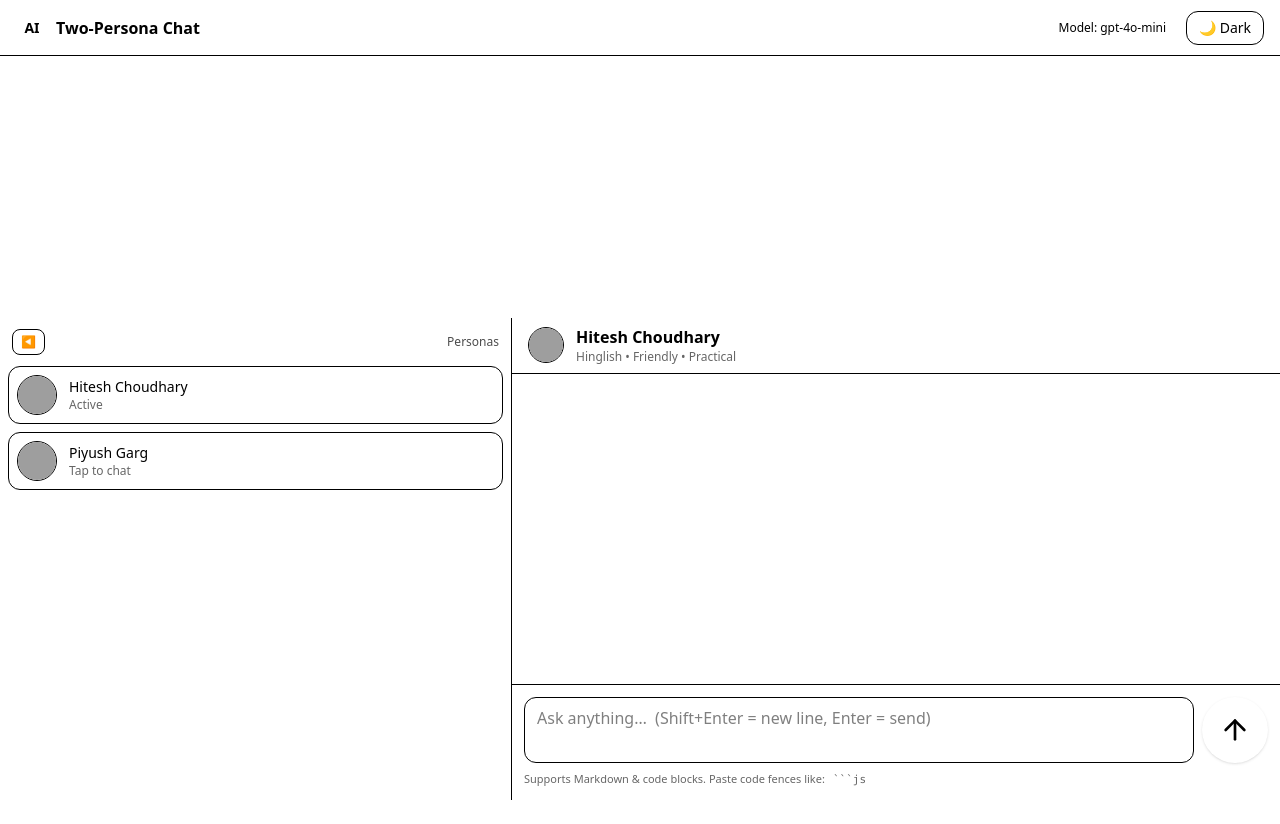
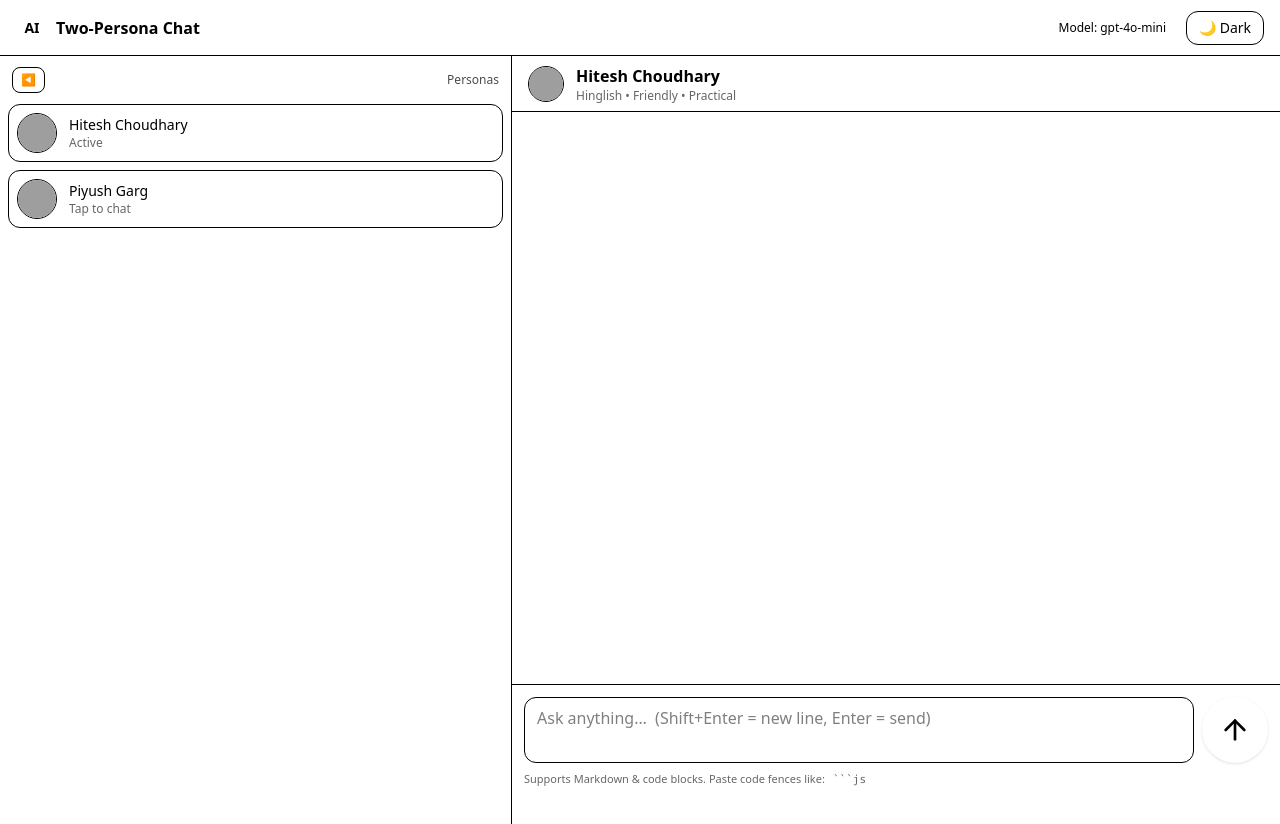
Before and after one commit to MdAasim01/chat-code, a Next.js app: page / in a window 1280 px wide. Shown: the top 824 px of the page. Before the commit the page ends 800 px from the top, so only its background shows below. Built offline with nearby package versions, Linux system fonts and the light colour scheme; grey boxes are pictures that could not be loaded.

Commit message:
fix: UI fixes like chat input box fixed at the bottom

```diff
--- a/app/page.js
+++ b/app/page.js
@@ -4,7 +4,7 @@
 
 export default function Home() {
   return (
-    <main className="h-full w-full grid grid-rows-[auto,1fr]">
+    <main className="h-full w-full">
       {/* Top Bar */}
       <div
         className="h-14 flex items-center justify-between px-4 border-b"
--- a/components/ChatInput.js
+++ b/components/ChatInput.js
@@ -19,7 +19,7 @@
   }
 
   return (
-    <div className="border-t px-3 py-3" style={{ borderColor: "var(--border)", background: "var(--card)" }}>
+    <div className="border-t px-3 py-3 sticky bottom-0" style={{ borderColor: "var(--border)", background: "var(--card)" }}>
       <div className="mx-auto flex flex-col gap-2">
         <div className="flex gap-2">
           <textarea
--- a/styles/globals.css
+++ b/styles/globals.css
@@ -27,7 +27,8 @@
   /* deep plum-ish to match accent */
   --fg: #f5f2ec;
   /* base as foreground */
-  --muted: #1a161a;
+  /* --muted: #1a161a; */
+    --muted: #312931;
   --card: #171317;
   --border: rgba(255, 255, 255, 0.08);
   --accent: #8b3f6b;
@@ -66,6 +67,7 @@
 }
 .prose code {
   background: color-mix(in oklab, var(--muted) 80%, var(--bg));
+  /* background: var(--muted); */
   padding: 0.1rem 0.35rem;
   border-radius: 0.4rem;
 }
```
